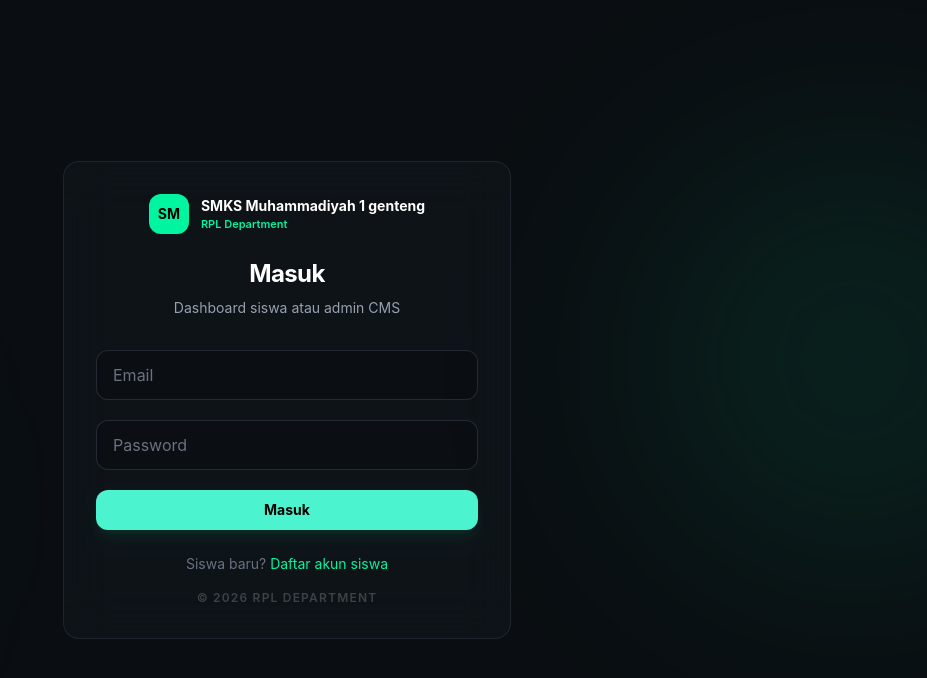
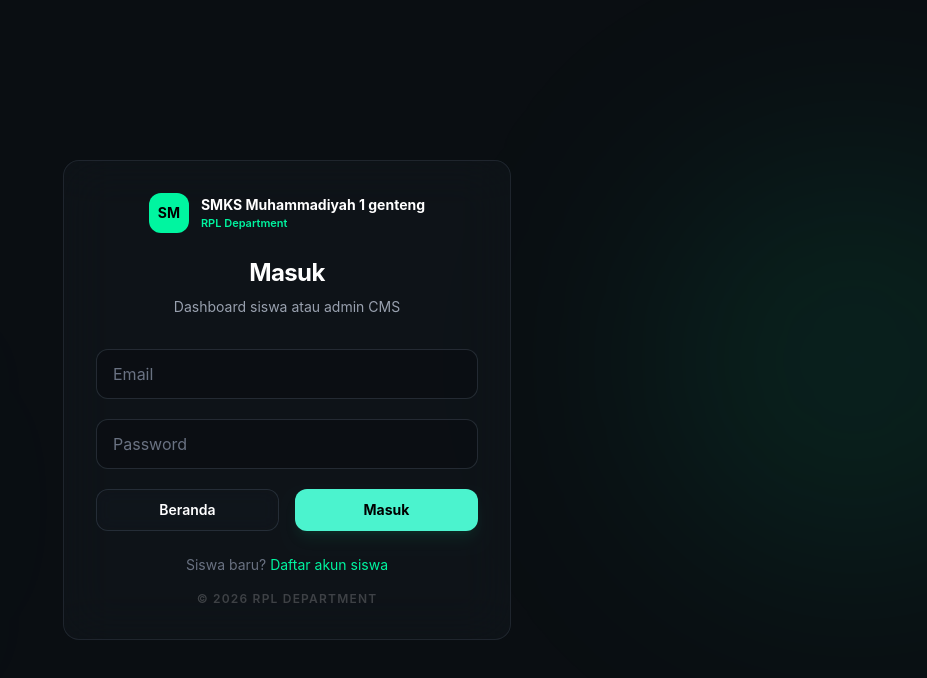
Before and after one commit to Jasa-Pembuatan-Website-ThreeDevs/Website-RPL, a React (Vite) app in the folder frontend/: page /auth/v1/secure-login in a window 1280 px wide. Shown: the top 678 px of the page, without its empty margins (353-1280 px from the left). Built offline with nearby package versions, Linux system fonts and the light colour scheme.

Commit message:
membuat tombol share di dashboard siswa

```diff
--- a/frontend/src/components/Login.jsx
+++ b/frontend/src/components/Login.jsx
@@ -67,9 +67,19 @@ const Login = () => {
             onChange={(e) => setPassword(e.target.value)}
             required
           />
-          <GlassButton type="submit" className="w-full" disabled={loading}>
-            {loading ? 'Memproses...' : 'Masuk'}
-          </GlassButton>
+          <div className="grid grid-cols-2 gap-4 w-full">
+            <GlassButton
+              type="button"
+              variant="secondary"
+              className="w-full"
+              onClick={() => navigate('/')}
+            >
+              Beranda
+            </GlassButton>
+            <GlassButton type="submit" className="w-full" disabled={loading}>
+              {loading ? 'Memproses...' : 'Masuk'}
+            </GlassButton>
+          </div>
         </form>
 
         <p className="mt-6 text-sm text-gray-500">
```
